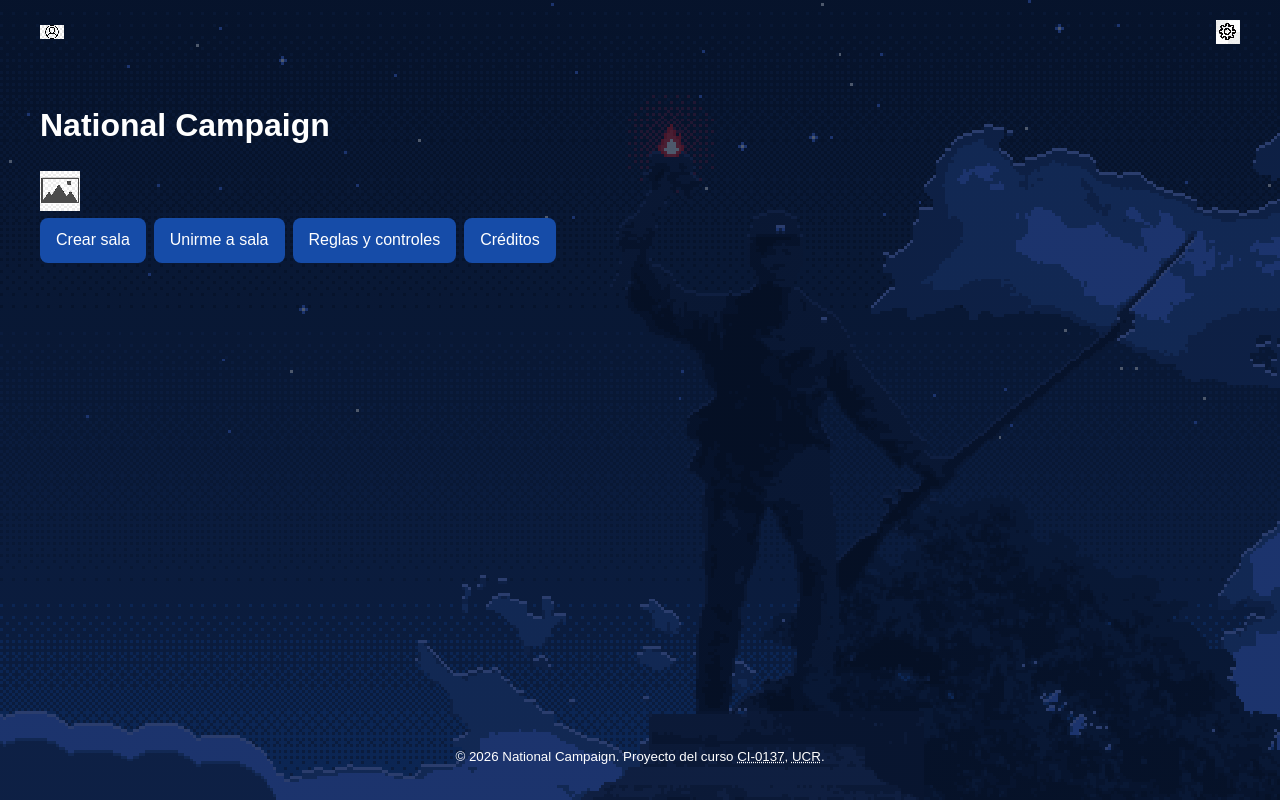
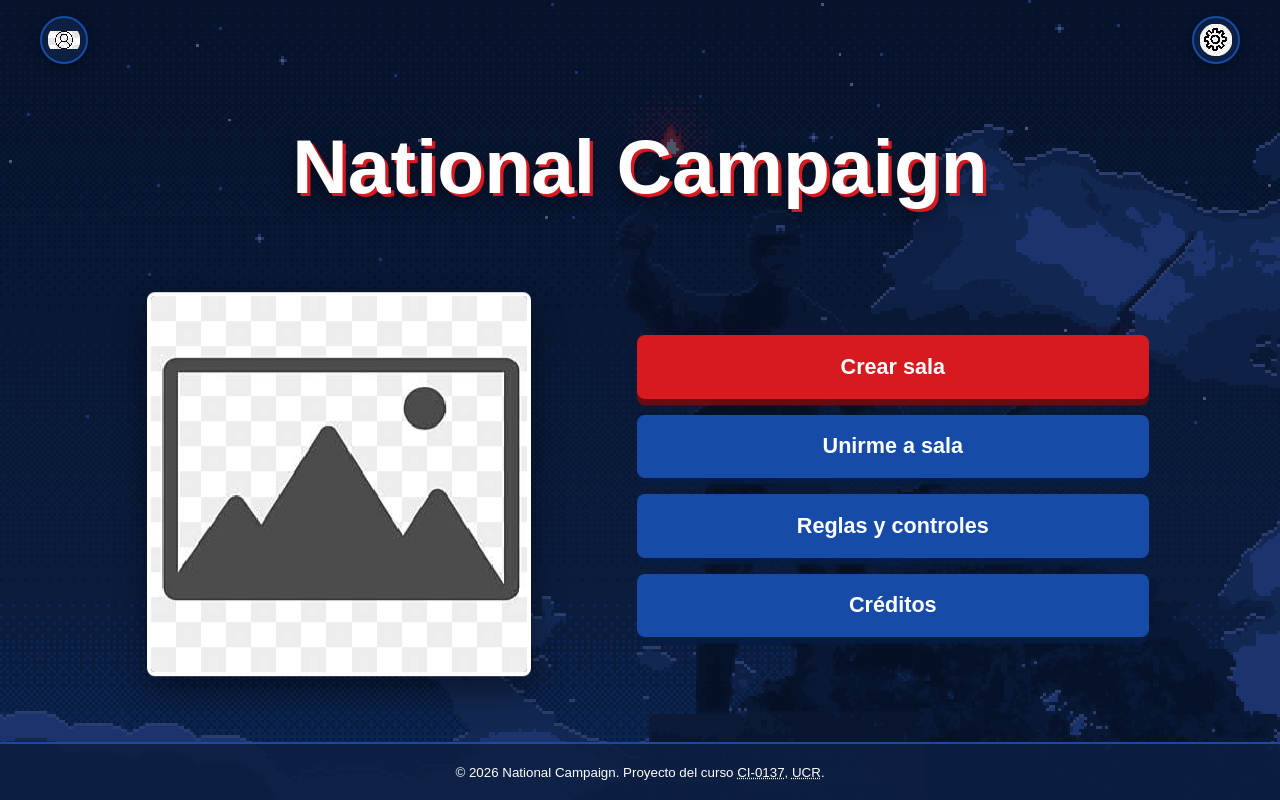
Before and after one commit to AleG1312/proyecto-C13451-C4C527-C4E485-C4G049, a website: page index.html in a window 1280 px wide. Drawn offline with Linux system fonts and the light colour scheme.

Commit message:
Estilos específicos para la pantalla de inicio

```diff
--- /dev/null
+++ b/css/index.css
@@ -0,0 +1,120 @@
+/* Pantalla de bienvenida: distribución propia sobre la base de common.css. */
+
+/* Los accesos superiores conservan las esquinas propuestas en el wireframe. */
+.usuario,
+.configuracion {
+  width: 3rem;
+  height: 3rem;
+  padding: 0.35rem;
+  border: 2px solid var(--color-secundario);
+  border-radius: 50%;
+  object-fit: contain;
+  background-color: var(--color-superficie);
+  box-shadow: 0 0.25rem 0.75rem rgb(0 0 0 / 35%);
+}
+
+/* En escritorio, la imagen y el menú forman las dos columnas del wireframe. */
+.inicio {
+  display: grid;
+  grid-template-columns: minmax(15rem, 26rem) minmax(18rem, 32rem);
+  gap: clamp(2rem, 7vw, 7rem);
+  align-items: center;
+  place-content: center;
+}
+
+.inicio__titulo {
+  grid-column: 1 / -1;
+  margin-block: 0;
+  color: var(--color-texto);
+  font-size: clamp(2.25rem, 6vw, 5rem);
+  line-height: 1;
+  text-align: center;
+  text-shadow:
+    0.2rem 0.2rem 0 var(--color-primario),
+    0 0.5rem 1rem rgb(0 0 0 / 55%);
+}
+
+/* La imagen es provisional; el marco permite sustituirla sin cambiar el
+   espacio ni la composición de la pantalla. */
+.inicio__imagen {
+  width: 100%;
+  max-width: 24rem;
+  aspect-ratio: 1;
+  justify-self: center;
+  border: 0.25rem solid var(--color-texto);
+  border-radius: var(--radio-borde);
+  object-fit: cover;
+  box-shadow: 0 1rem 2rem rgb(0 0 0 / 45%);
+  animation: bienvenida-flotar 3s ease-in-out infinite alternate;
+}
+
+.menu-principal__lista {
+  flex-direction: column;
+  gap: var(--espacio-sm);
+}
+
+.menu-principal__enlace {
+  width: 100%;
+  padding: 0.85rem var(--espacio-md);
+  border: 2px solid transparent;
+  font-size: clamp(1rem, 2vw, 1.35rem);
+  font-weight: 700;
+  text-align: center;
+  box-shadow: 0 0.4rem 0 rgb(6 29 68 / 85%);
+}
+
+.menu-principal__enlace--principal {
+  background-color: var(--color-primario);
+  box-shadow: 0 0.4rem 0 rgb(117 10 14 / 90%);
+}
+
+/* El pie forma una franja estable como la zona inferior del wireframe. */
+body > footer {
+  width: 100%;
+  padding-inline: var(--espacio-sm);
+  border-top: 2px solid var(--color-secundario);
+  background-color: rgb(13 31 66 / 88%);
+}
+
+body > footer p {
+  margin-block: 0;
+}
+
+/* Movimiento temático leve; common.css lo elimina con movimiento reducido. */
+@keyframes bienvenida-flotar {
+  from {
+    transform: translateY(0);
+  }
+
+  to {
+    transform: translateY(-0.5rem);
+  }
+}
+
+/* En pantallas estrechas, el contenido se apila sin cambiar su orden lógico. */
+@media (width <= 48rem) {
+  .inicio {
+    grid-template-columns: minmax(0, 28rem);
+    gap: var(--espacio-lg);
+  }
+
+  .inicio__titulo {
+    grid-column: 1;
+  }
+
+  .inicio__imagen {
+    max-width: 17rem;
+  }
+}
+
+@media (width <= 24rem) {
+  .usuario,
+  .configuracion {
+    width: 2.5rem;
+    height: 2.5rem;
+  }
+
+  .inicio__titulo {
+    font-size: 2rem;
+  }
+}
--- a/index.html
+++ b/index.html
@@ -7,6 +7,7 @@
     <title>Inicio | National Campaign</title>
     <link rel="icon" type="image/x-icon" href="assets/favicon.ico" />
     <link rel="stylesheet" href="css/common.css" />
+    <link rel="stylesheet" href="css/index.css" />
 </head>
 
 <body>
@@ -26,21 +27,31 @@
         height="24" />
     </header>
 
-    <main>
-        <h1>National Campaign</h1>
+    <main class="inicio">
+        <h1 class="inicio__titulo">National Campaign</h1>
 
         <img src="assets/placeholder-imagen.png"
         alt="Imagen de bienvenida"
+        class="inicio__imagen"
         width="40"
         height="40" />
 
         <!-- nav usado dentro de main por el estilo de menú de videojuego-->
-        <nav>
-            <ul>
-                <li><a href="./configuracion_sala.html">Crear sala</a></li>
-                <li><a href="./lobby.html">Unirme a sala</a></li>
-                <li><a href="./reglas.html">Reglas y controles</a></li>
-                <li><a href="./credits.html">Créditos</a></li>
+        <nav class="menu-principal" aria-label="Menú principal">
+            <ul class="menu-principal__lista">
+                <li class="menu-principal__item">
+                    <a class="menu-principal__enlace menu-principal__enlace--principal"
+                        href="./configuracion_sala.html">Crear sala</a>
+                </li>
+                <li class="menu-principal__item">
+                    <a class="menu-principal__enlace" href="./lobby.html">Unirme a sala</a>
+                </li>
+                <li class="menu-principal__item">
+                    <a class="menu-principal__enlace" href="./reglas.html">Reglas y controles</a>
+                </li>
+                <li class="menu-principal__item">
+                    <a class="menu-principal__enlace" href="./credits.html">Créditos</a>
+                </li>
             </ul>
         </nav>
     </main>
```
Also changed, not shown: Evidencia/W3C/estilos_css.png (added).
